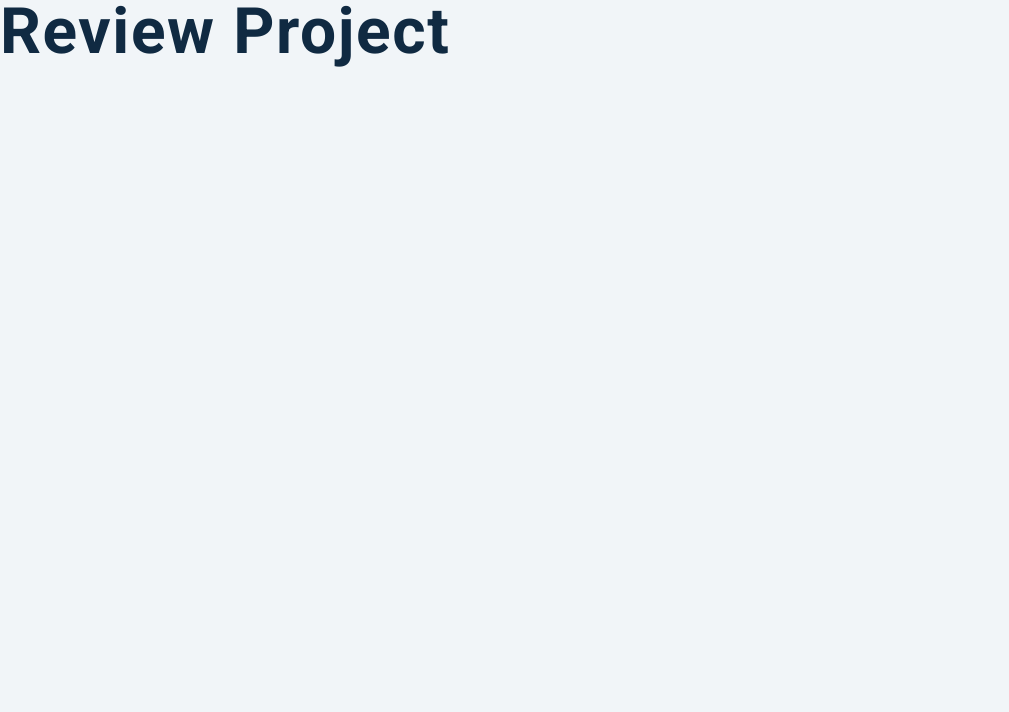
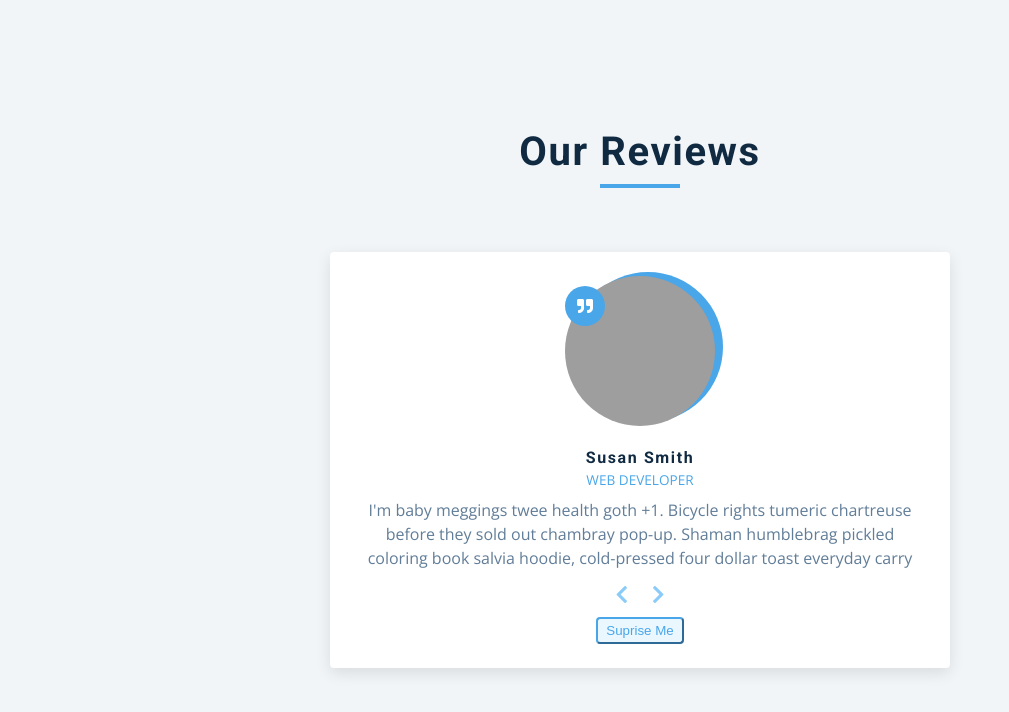
Before and after one commit to abegmo/UTN---JS--Entrega, a plain HTML site: page 3.Reviews/index.html in a window 1280 px wide. Shown: the whole page, without its empty margins (0-1009 px from the left). Drawn offline with nearby package versions, Linux system fonts and the light colour scheme; grey boxes are pictures that could not be loaded.

Commit message:
Agregando 3er ejercicio, reviews

```diff
--- a/3.Reviews/app.js
+++ b/3.Reviews/app.js
@@ -37,3 +37,65 @@ const reviews = [
       "Edison bulb put a bird on it humblebrag, marfa pok pok heirloom fashion axe cray stumptown venmo actually seitan. VHS farm-to-table schlitz, edison bulb pop-up 3 wolf moon tote bag street art shabby chic. ",
   },
 ];
+
+// select items
+
+const img = document.querySelector("#person-img");
+const author = document.querySelector("#author");
+const job = document.querySelector("#job");
+const info = document.querySelector("#info");
+
+const prevBtn = document.querySelector(".prev-btn");
+const nextBtn = document.querySelector(".next-btn");
+const randomBtn = document.querySelector(".random-btn");
+
+// set starting item
+
+let currentItem = 0;
+
+// load initial item
+window.addEventListener("DOMContentLoaded", function(){
+  showPerson(currentItem)
+
+});
+
+// show person based on item
+
+function showPerson(person){
+  const item = reviews[person];
+
+  img.src = item.img;
+  author.textContent = item.name;
+  job.textContent = item.job;
+  info.textContent = item.text;
+}
+
+// show next person
+
+nextBtn.addEventListener("click", function(){
+  currentItem++;
+  if(currentItem > reviews.length -1 ){
+    currentItem = 0;
+  }
+  showPerson(currentItem);
+})
+
+// show prev person
+
+prevBtn.addEventListener("click", function(){
+  currentItem--;
+  if(currentItem < 0 ){
+    currentItem = reviews.length -1;
+  }
+  showPerson(currentItem);
+})
+
+// show random person
+
+randomBtn.addEventListener("click", function() {
+
+  currentItem = Math.floor(Math.random() * reviews.length);
+  console.log(currentItem)
+  showPerson(currentItem);
+
+})
--- a/3.Reviews/index.html
+++ b/3.Reviews/index.html
@@ -14,7 +14,39 @@
     <link rel="stylesheet" href="styles.css" />
   </head>
   <body>
-    <h1>review project</h1>
+    <main>
+      <section class="container">
+        <!-- title -->
+        <div class="title">
+          <h2>Our reviews</h2>
+          <div class="underline"></div>
+        </div>
+        <!-- review -->
+        <article class="review">
+          <div class="img-container">
+            <img src="./person-1.jpeg" id="person-img" alt="">
+          </div>
+          <h4 id="author">Sara Jones</h4>
+          <p id="job">UX designer </p>
+          <p id="info">
+            Lorem ipsum dolor sit amet consectetur adipisicing elit. Iusto, esse unde? Enim, recusandae repudiandae dignissimos dolorum officiis possimus repellendus nam.
+          </p>
+
+          <!-- prev next button -->
+          <div class="button-container">
+            <button class="prev-btn">
+              <i class="fas fa-chevron-left">  </i>
+            </button>
+            <button class="next-btn">
+              <i class="fas fa-chevron-right">  </i>
+            </button>
+          </div>
+          <!-- random button -->
+
+          <button class="random-btn">suprise me</button>
+        </article>
+      </section>
+    </main>
     <!-- javascript -->
     <script src="app.js"></script>
   </body>
```
